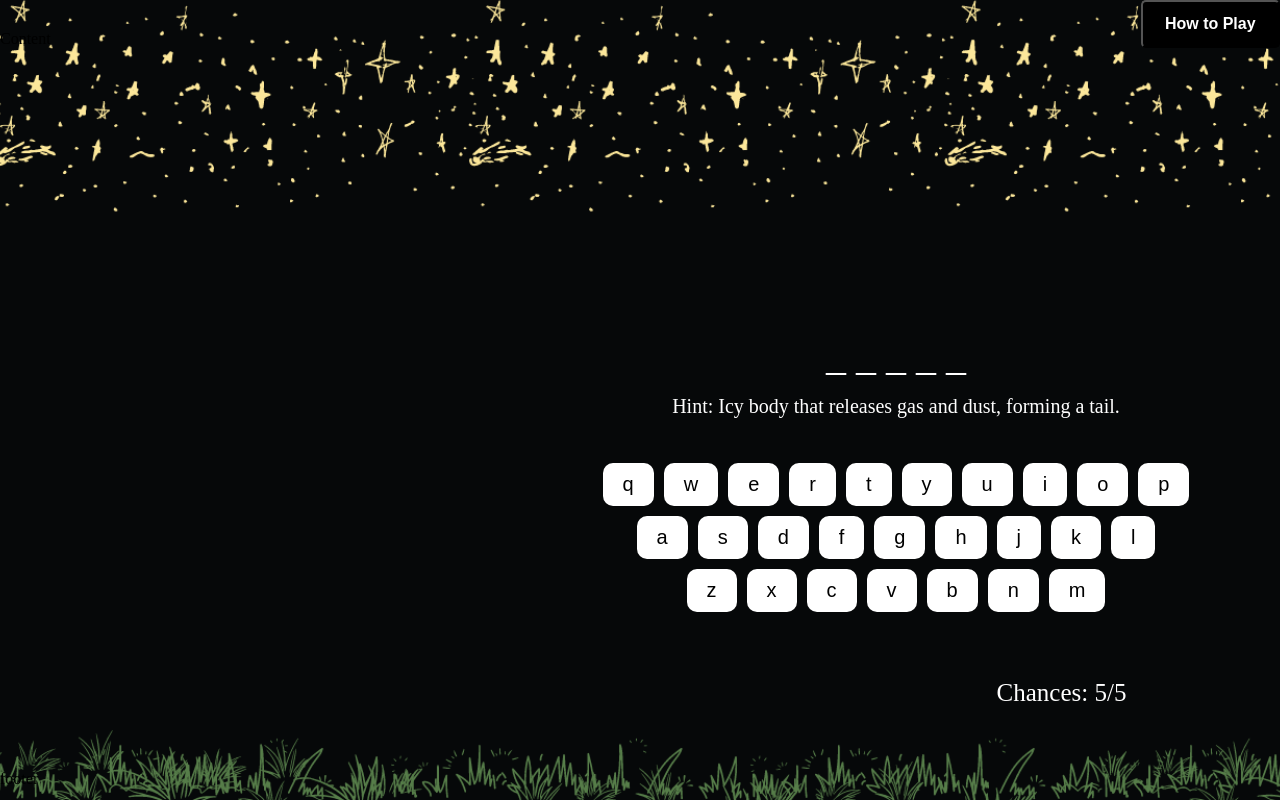
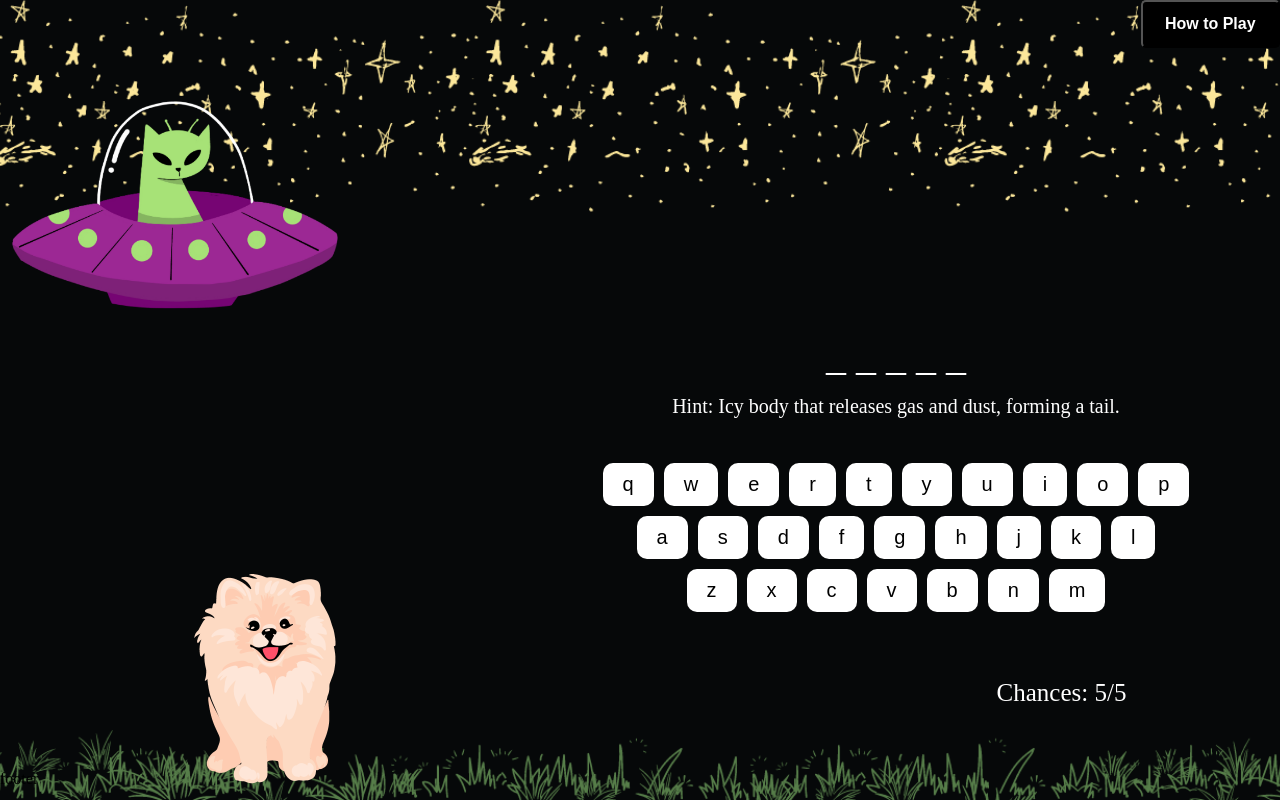
Before and after one commit to gabvint/spacedog-game, a website: page index.html in a window 1280 px wide. Drawn offline with nearby package versions, Linux system fonts and the light colour scheme.

Commit message:
animate node installed

```diff
--- a/css/style.css
+++ b/css/style.css
@@ -1,3 +1,5 @@
+
+
 body{
     margin: 0;
     padding: 0;
@@ -20,7 +22,7 @@ header {
 
 }
 aside {
-    background-color: transparent !important;
+    background-color:  transparent !important;
 }
 main {
     background-color: transparent !important;;
@@ -62,7 +64,10 @@ footer {
     outline: none;
     border: none;
     font-size: 20px;
+
+
 }
+
 
 .word{
     font-size: 40px;
@@ -89,6 +94,22 @@ footer {
     right: 20%;
 }
 
+
+.dogImg {
+    width: 300px;
+    height: 300px;
+    display: flex;
+    position: absolute;
+    bottom: 2%;
+    left: 9%;
+
+}
+
+.alienImg {
+    width: 350px;
+    height: 350px;
+    position: absolute;
+}
 
 /* modals */
 
--- a/index.html
+++ b/index.html
@@ -6,7 +6,7 @@
     <title>SpaceDog</title>
     <script defer src="./js/app.js"></script>
     <link rel="stylesheet" href="./css/style.css">
-
+    <link rel="stylesheet"  href="https://cdnjs.cloudflare.com/ajax/libs/animate.css/4.1.1/animate.min.css"/>
 </head>
 <body>
     <header>
@@ -30,7 +30,11 @@
         <button class="btn btn-open">How to Play</button>
     </header>
 
-    <aside>Content</aside>
+    <aside>
+        <img class="alienImg animate__animated animate__animate__lightSpeedInLeft" src="./img/alienship.png" alt="alienship">
+        <img class="dogImg" id="dog-img" src="./img/honda.png" alt="honda">
+
+    </aside>
     <main>
 
         <div class="word-container">
--- a/js/app.js
+++ b/js/app.js
@@ -45,7 +45,8 @@ const keysEls = document.querySelectorAll('.key')
 const wordEls = document.querySelector('#guess-word')
 const hintEls = document.querySelector('#word-hint')
 const chancesEls = document.querySelector('#chances-count')
-
+const dogImg = document.getElementById('dog-img')
+//modals
 const modal = document.querySelector(".modal")
 const overlay = document.querySelector(".overlay")
 const openModalBtn = document.querySelector(".btn-open")
@@ -121,7 +122,6 @@ function handleClick(event){
         }
 
 
-
     console.log(playerChoice)
 
     checkWin()
@@ -141,7 +141,7 @@ function checkWin (){
 
 function checkChances(){
     if (playerChances === 1){
-        hint = warning_message
+        dogImg.src = './img/hondachance.png'
     }
 }
 
--- /dev/null
+++ b/package.json
@@ -0,0 +1,5 @@
+{
+  "dependencies": {
+    "animate.css": "^4.1.1"
+  }
+}
```
Also changed, not shown: img/alienship.png (added), img/honda.png (added), img/hondachance.png (added), img/hondawin.png (added), 1 other file.
